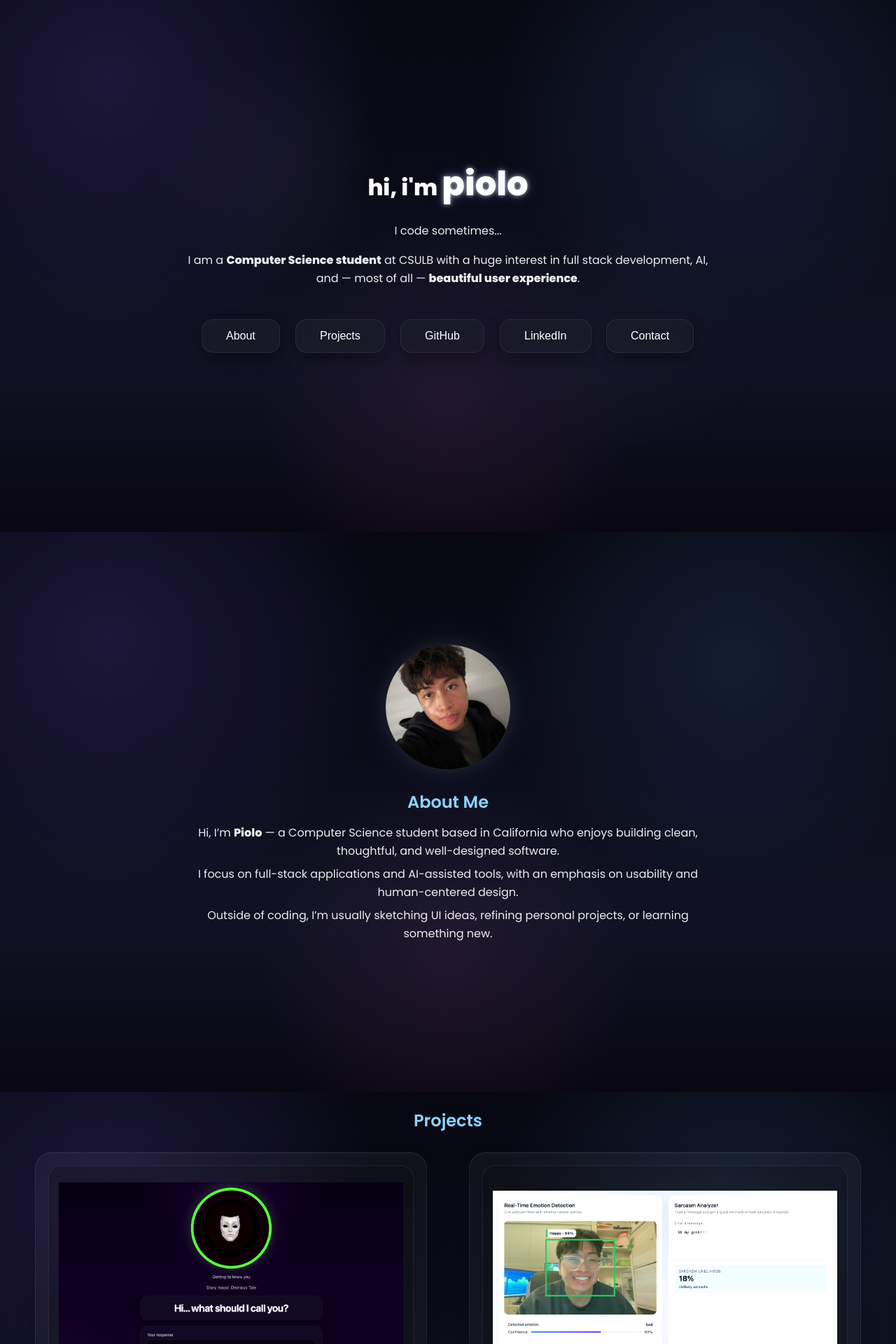
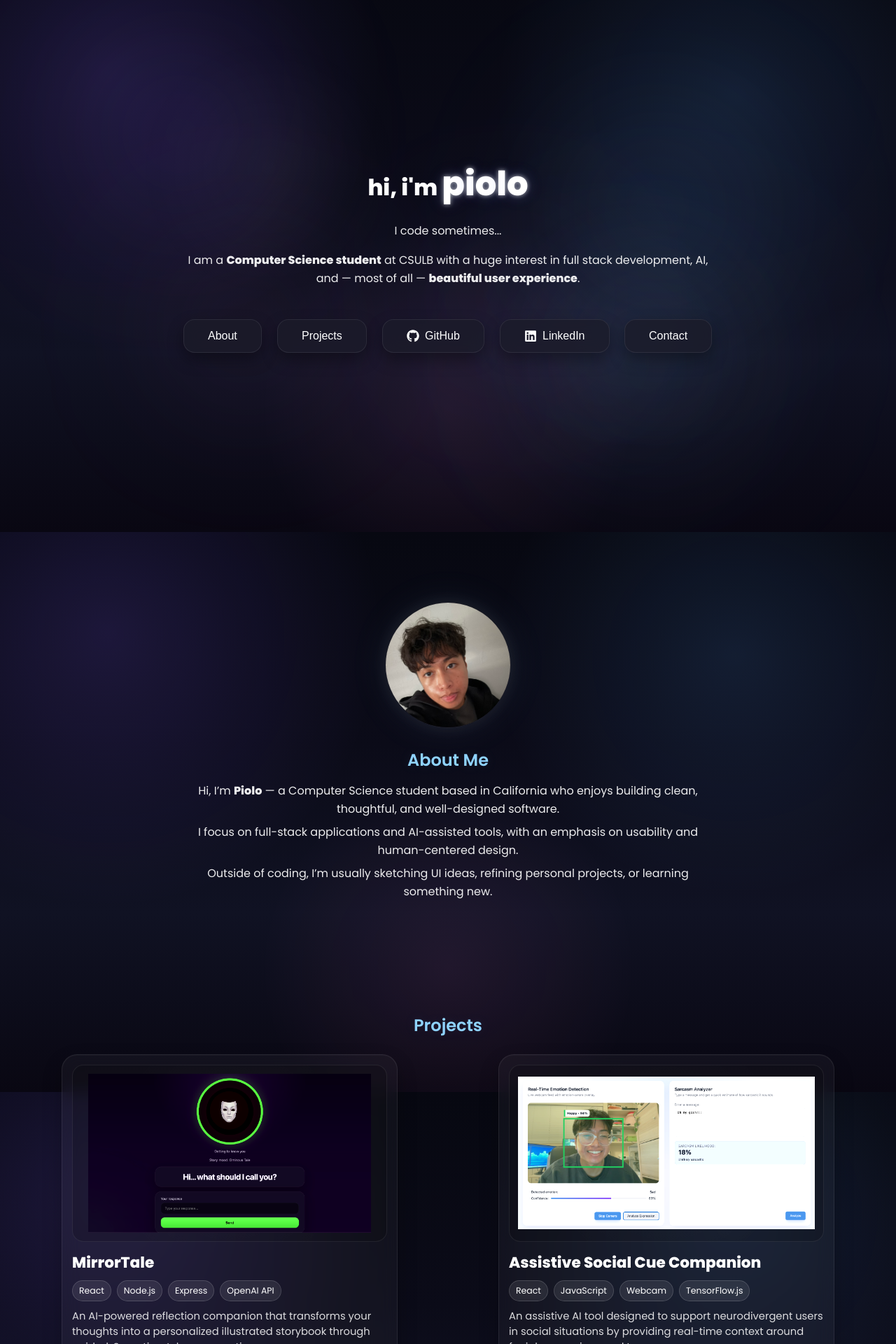
Before and after one commit to spiderpilo/spiderpilo.github.io, a React (Create React App) app: page / in a window 1280 px wide. Shown: the part 40-1960 px from the top of the page at 70% size. Built offline with nearby package versions, Linux system fonts and the light colour scheme.

Commit message:
added icons

```diff
--- a/package.json
+++ b/package.json
@@ -9,8 +9,10 @@
     "@testing-library/react": "^16.3.0",
     "@testing-library/user-event": "^13.5.0",
     "framer-motion": "^12.23.24",
+    "lucide-react": "^1.7.0",
     "react": "^19.1.0",
     "react-dom": "^19.1.0",
+    "react-icons": "^5.6.0",
     "react-scripts": "5.0.1",
     "web-vitals": "^2.1.4"
   },
--- a/src/App.css
+++ b/src/App.css
@@ -67,6 +67,111 @@ body::after {
   min-height: 100vh;
   width: 100%;
   display: block;
+  overflow: hidden;
+}
+
+/* BLURRY BACKGROUND BUBBLES */
+.background-bubbles {
+  position: fixed;
+  inset: 0;
+  pointer-events: none;
+  z-index: 0;
+  overflow: hidden;
+}
+
+.bubble {
+  position: absolute;
+  border-radius: 999px;
+  filter: blur(80px);
+  opacity: 0.24;
+  mix-blend-mode: screen;
+  animation-timing-function: ease-in-out;
+  animation-iteration-count: infinite;
+  animation-direction: alternate;
+}
+
+.bubble-1 {
+  width: 260px;
+  height: 260px;
+  top: 8%;
+  left: 6%;
+  background: rgba(145, 101, 255, 0.34);
+  animation: floatOne 14s infinite;
+}
+
+.bubble-2 {
+  width: 320px;
+  height: 320px;
+  top: 18%;
+  right: 10%;
+  background: rgba(88, 171, 255, 0.28);
+  animation: floatTwo 18s infinite;
+}
+
+.bubble-3 {
+  width: 240px;
+  height: 240px;
+  top: 52%;
+  left: 14%;
+  background: rgba(255, 116, 204, 0.2);
+  animation: floatThree 16s infinite;
+}
+
+.bubble-4 {
+  width: 300px;
+  height: 300px;
+  bottom: 8%;
+  right: 12%;
+  background: rgba(137, 215, 255, 0.22);
+  animation: floatFour 20s infinite;
+}
+
+.bubble-5 {
+  width: 180px;
+  height: 180px;
+  top: 40%;
+  left: 48%;
+  background: rgba(178, 126, 255, 0.22);
+  animation: floatFive 15s infinite;
+}
+
+.bubble-6 {
+  width: 220px;
+  height: 220px;
+  bottom: 20%;
+  left: 62%;
+  background: rgba(101, 130, 255, 0.18);
+  animation: floatSix 17s infinite;
+}
+
+@keyframes floatOne {
+  0% { transform: translate3d(0, 0, 0) scale(1); }
+  100% { transform: translate3d(70px, 50px, 0) scale(1.12); }
+}
+
+@keyframes floatTwo {
+  0% { transform: translate3d(0, 0, 0) scale(1); }
+  100% { transform: translate3d(-90px, 60px, 0) scale(1.08); }
+}
+
+@keyframes floatThree {
+  0% { transform: translate3d(0, 0, 0) scale(1); }
+  100% { transform: translate3d(80px, -45px, 0) scale(1.1); }
+}
+
+@keyframes floatFour {
+  0% { transform: translate3d(0, 0, 0) scale(1); }
+  100% { transform: translate3d(-70px, -70px, 0) scale(1.15); }
+}
+
+@keyframes floatFive {
+  0% { transform: translate3d(0, 0, 0) scale(1); }
+  100% { transform: translate3d(40px, 80px, 0) scale(1.09); }
+}
+
+@keyframes floatSix {
+  0% { transform: translate3d(0, 0, 0) scale(1); }
+  100% { transform: translate3d(-60px, 50px, 0) scale(1.11); }
 }
 
 /* HERO */
@@ -81,6 +186,8 @@ body::after {
   padding: 40px 24px;
   text-align: center;
   overflow: visible;
+  position: relative;
+  z-index: 1;
 }
 
 h1 {
@@ -141,6 +248,10 @@ p {
   will-change: transform;
   backdrop-filter: blur(10px);
   -webkit-backdrop-filter: blur(10px);
+  display: inline-flex;
+  align-items: center;
+  justify-content: center;
+  gap: 8px;
 }
 
 .my-button:hover {
@@ -157,10 +268,12 @@ p {
 .section {
   width: min(100%, 1200px);
   margin-inline: auto;
-  padding: 110px 24px;
+  padding: 72px 20px;
   text-align: center;
-  scroll-margin-top: 120px;
-  margin-top: 50px;
+  scroll-margin-top: 100px;
+  margin-top: 28px;
+  position: relative;
+  z-index: 1;
 }
 
 h2 {
@@ -191,29 +304,30 @@ h2 {
 /* PROJECTS */
 .projects-section {
   width: 100%;
-  max-width: 1400px; /* slightly wider */
+  max-width: 1300px;
   margin: 0 auto;
-  padding-left: 40px;
-  padding-right: 40px;
+  padding-left: 28px;
+  padding-right: 28px;
 }
 
 .projects-list {
   display: grid;
   grid-template-columns: repeat(2, 1fr);
-  justify-items: center; /* ✅ THIS is the key */
-  gap: 40px;
-  margin-top: 28px;
+  justify-items: center;
+  column-gap: 24px;
+  row-gap: 44px;
+  margin-top: 24px;
 }
 
 .project-card {
   width: 100%;
-  max-width: 560px; /* keeps size consistent */
+  max-width: 480px;
   display: flex;
   flex-direction: column;
   gap: 14px;
   min-height: 100%;
-  padding: 18px;
-  border-radius: 24px;
+  padding: 14px;
+  border-radius: 22px;
   background: var(--card);
   border: 1px solid var(--card-border);
   text-align: left;
@@ -239,8 +353,8 @@ h2 {
 
 .project-image-wrap {
   width: 100%;
-  aspect-ratio: 16 / 10;
-  border-radius: 18px;
+  aspect-ratio: 16 / 9;
+  border-radius: 16px;
   overflow: hidden;
   border: 1px solid rgba(255, 255, 255, 0.08);
   background:
@@ -249,7 +363,8 @@ h2 {
   display: flex;
   align-items: center;
   justify-content: center;
-  padding: 14px;
+  padding: 12px;
+  margin-bottom: 4px;
 }
 
 .project-image {
@@ -271,8 +386,8 @@ h2 {
 }
 
 .project-title {
-  margin: 0 0 8px;
-  font-size: 1.5rem;
+  margin: 0 0 6px;
+  font-size: 1.35rem;
   font-weight: 800;
   line-height: 1.15;
   color: #fff;
@@ -281,13 +396,13 @@ h2 {
 .tech-row {
   display: flex;
   flex-wrap: wrap;
-  gap: 10px;
-  margin: 8px 0 12px;
+  gap: 8px;
+  margin: 6px 0 10px;
 }
 
 .tech-chip {
-  font-size: 0.82rem;
-  padding: 6px 10px;
+  font-size: 0.78rem;
+  padding: 5px 9px;
   border-radius: 999px;
   border: 1px solid rgba(255, 255, 255, 0.16);
   background: rgba(255, 255, 255, 0.06);
@@ -308,23 +423,23 @@ h2 {
 .project-description {
   opacity: 0.92;
   margin: 0 0 12px;
-  font-size: 0.98rem;
-  line-height: 1.55;
+  font-size: 0.92rem;
+  line-height: 1.5;
 }
 
 .project-highlights {
-  padding-left: 20px;
-  line-height: 1.65;
+  padding-left: 18px;
+  line-height: 1.55;
   opacity: 0.92;
   margin: 0 0 16px;
-  font-size: 0.95rem;
+  font-size: 0.9rem;
 }
 
 .project-actions {
   margin-top: auto;
   display: grid;
   grid-template-columns: repeat(2, minmax(0, 1fr));
-  gap: 12px;
+  gap: 10px;
   align-items: stretch;
 }
 
@@ -335,7 +450,7 @@ h2 {
 .project-button {
   width: 100%;
   min-width: 0;
-  padding: 10px 16px;
+  padding: 10px 14px;
   display: inline-flex;
   align-items: center;
   justify-content: center;
@@ -364,21 +479,29 @@ h2 {
 /* RESPONSIVE */
 @media (max-width: 1100px) {
   .projects-list {
-    gap: 22px;
+    column-gap: 20px;
+    row-gap: 36px;
   }
 
   .project-title {
-    font-size: 1.4rem;
+    font-size: 1.28rem;
   }
 }
 
 @media (max-width: 980px) {
   .projects-list {
     grid-template-columns: 1fr;
+    row-gap: 32px;
   }
 
   .projects-section {
     width: min(100%, 950px);
+    padding-left: 20px;
+    padding-right: 20px;
+  }
+
+  .project-card {
+    max-width: 560px;
   }
 }
 
@@ -396,7 +519,7 @@ h2 {
   }
 
   .section {
-    padding: 90px 16px;
+    padding: 84px 16px;
   }
 
   body::after {
@@ -404,7 +527,7 @@ h2 {
   }
 
   .project-title {
-    font-size: 1.28rem;
+    font-size: 1.2rem;
   }
 
   .project-actions {
@@ -418,4 +541,31 @@ h2 {
   .project-button {
     white-space: normal;
   }
+
+  .bubble {
+    filter: blur(65px);
+    opacity: 0.2;
+  }
 }
+
+.project-image {
+  max-width: 100%;
+  max-height: 100%;
+  width: auto;
+  height: auto;
+  display: block;
+  object-fit: contain;
+  object-position: center;
+  margin: auto;
+  filter: contrast(1.04) brightness(1.04);
+}
+
+.profile-photo {
+  width: 180px;
+  height: 180px;
+  border-radius: 50%;
+  object-fit: cover;
+  object-position: center top;
+  display: block;
+  margin: 0 auto 28px;
+}
--- a/src/App.js
+++ b/src/App.js
@@ -1,15 +1,14 @@
-// App.js
 import './App.css';
 import { motion, useReducedMotion } from 'framer-motion';
 import { useCallback, useMemo } from 'react';
+import { FaGithub, FaLinkedin } from 'react-icons/fa';
 
 import profilePic from './Assets/6B0C5008-51E3-48A1-BA54-9009B1713076_1_105_c.jpeg';
 import groceryPic from './Assets/GroceryListAI.png';
 import socialCuePic from './Assets/Assistive_Social_Cue_Companion.png';
 import cafeFinderPic from './Assets/CafeFinder.png';
-import mirrorTalePic from './Assets/MirrorTale.png'; // ✅ added
+import mirrorTalePic from './Assets/MirrorTale.png';
 
-// Buttons container (stagger)
 const buttonsContainer = {
   hidden: { opacity: 0 },
   visible: { opacity: 1, transition: { staggerChildren: 0.2 } },
@@ -75,7 +74,6 @@ function App() {
 
   const projects = useMemo(
     () => [
-      // 🔥 1. MirrorTale (strongest)
       {
         title: 'MirrorTale',
         image: mirrorTalePic,
@@ -88,11 +86,9 @@ function App() {
           'Transforms reflections into structured multi-page narratives with AI-generated visuals',
           'Interactive storybook UI with animations and PDF export',
         ],
-        liveUrl: 'https://www.mirrorttale.org/', // 🔁 replace if needed
+        liveUrl: 'https://www.mirrorttale.org/',
         githubUrl: 'https://github.com/spiderpilo/MirrorTale',
       },
-
-      // 🧠 2. Assistive Social Cue Companion
       {
         title: 'Assistive Social Cue Companion',
         image: socialCuePic,
@@ -107,8 +103,6 @@ function App() {
         ],
         githubUrl: 'https://github.com/spiderpilo/Assistive-Social-Cue-Companion',
       },
-
-      // 🛒 3. Grocery List AI
       {
         title: 'AI-Powered Grocery List Assistant',
         image: groceryPic,
@@ -123,8 +117,6 @@ function App() {
         ],
         githubUrl: 'https://github.com/spiderpilo/Grocerylist-AI',
       },
-
-      // ☕ 4. Café Finder (still solid, but less unique)
       {
         title: 'Café Finder',
         image: cafeFinderPic,
@@ -146,7 +138,15 @@ function App() {
 
   return (
     <div className="page-wrapper">
-      {/* HERO */}
+      <div className="background-bubbles">
+        <span className="bubble bubble-1"></span>
+        <span className="bubble bubble-2"></span>
+        <span className="bubble bubble-3"></span>
+        <span className="bubble bubble-4"></span>
+        <span className="bubble bubble-5"></span>
+        <span className="bubble bubble-6"></span>
+      </div>
+
       <motion.div
         className="centered hero"
         initial={shouldReduceMotion ? false : { opacity: 0, y: 30 }}
@@ -195,11 +195,21 @@ function App() {
             Projects
           </motion.button>
 
-          <motion.button className="my-button" variants={buttonItem} onClick={() => openLink('https://github.com/spiderpilo')}>
+          <motion.button
+            className="my-button"
+            variants={buttonItem}
+            onClick={() => openLink('https://github.com/spiderpilo')}
+          >
+            <FaGithub size={18} />
             GitHub
           </motion.button>
 
-          <motion.button className="my-button" variants={buttonItem} onClick={() => openLink('https://www.linkedin.com/in/piolo-patag-5a0b7735b/')}>
+          <motion.button
+            className="my-button"
+            variants={buttonItem}
+            onClick={() => openLink('https://www.linkedin.com/in/piolo-patag-5a0b7735b/')}
+          >
+            <FaLinkedin size={18} />
             LinkedIn
           </motion.button>
 
@@ -209,7 +219,6 @@ function App() {
         </motion.div>
       </motion.div>
 
-      {/* ABOUT */}
       <section id="about" className="section about-section">
         <motion.img
           src={profilePic}
@@ -239,7 +248,6 @@ function App() {
         </p>
       </section>
 
-      {/* PROJECTS */}
       <section id="projects" className="section projects-section">
         <h2>Projects</h2>
 
@@ -296,7 +304,6 @@ function App() {
         </div>
       </section>
 
-      {/* CONTACT */}
       <section id="contact" className="section contact-section">
         <h2>Contact Me</h2>
         <p>
```
Also changed, not shown: 1 other file (tests, documents, lock files or other folders).
